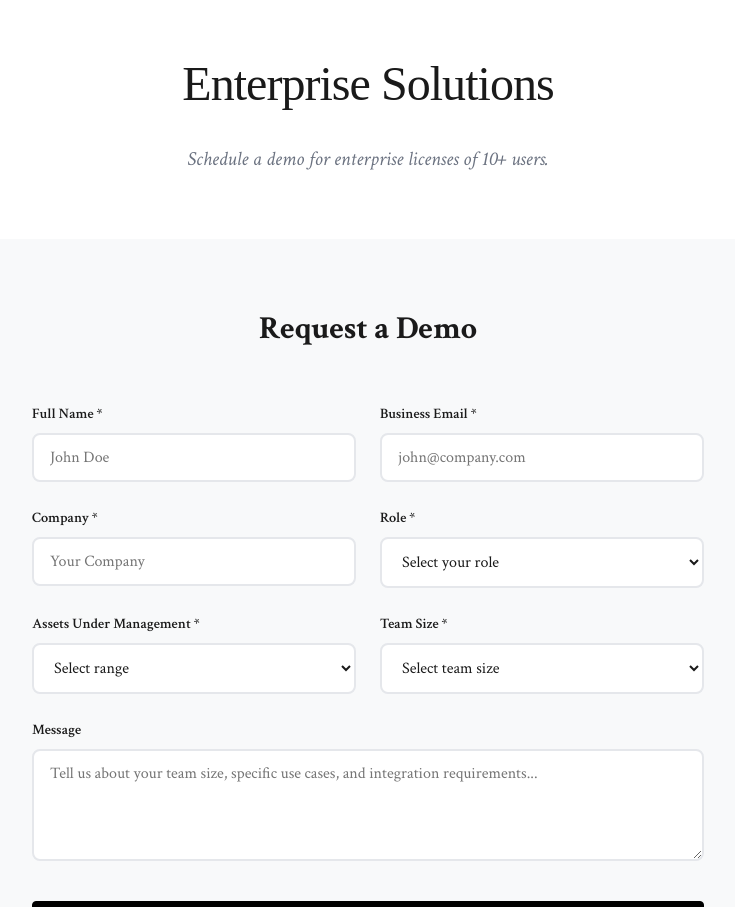
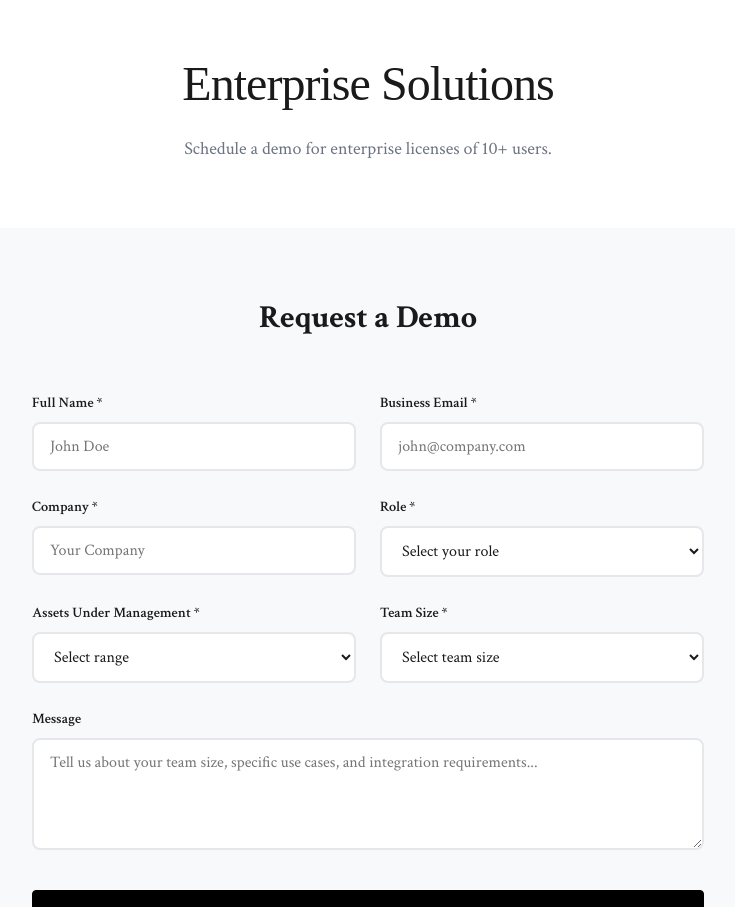
Before and after one commit to leon791/arcadeus, a React (Create React App) app: page / in a window 1280 px wide. Shown: the part 4640-5547 px from the top of the page, without its empty margins (272-1007 px from the left). Built offline with nearby package versions, Linux system fonts and the light colour scheme; a web font is replaced by a local one.

Commit message:
Version1.6

```diff
--- a/src/components/Contact.css
+++ b/src/components/Contact.css
@@ -5,14 +5,17 @@
 
 .contact p.section-subtitle {
   font-family: var(--font-text);
-  font-size: var(--font-size-h4);
+  font-size: 1.125rem;
   color: #6b7280;
   margin-bottom: 0;
+  margin-top: -0.5rem;
   max-width: 600px;
   margin-left: auto;
   margin-right: auto;
   line-height: 1.6;
   text-align: center;
+  font-style: normal;
+  font-weight: 400;
 }
 
 
```
